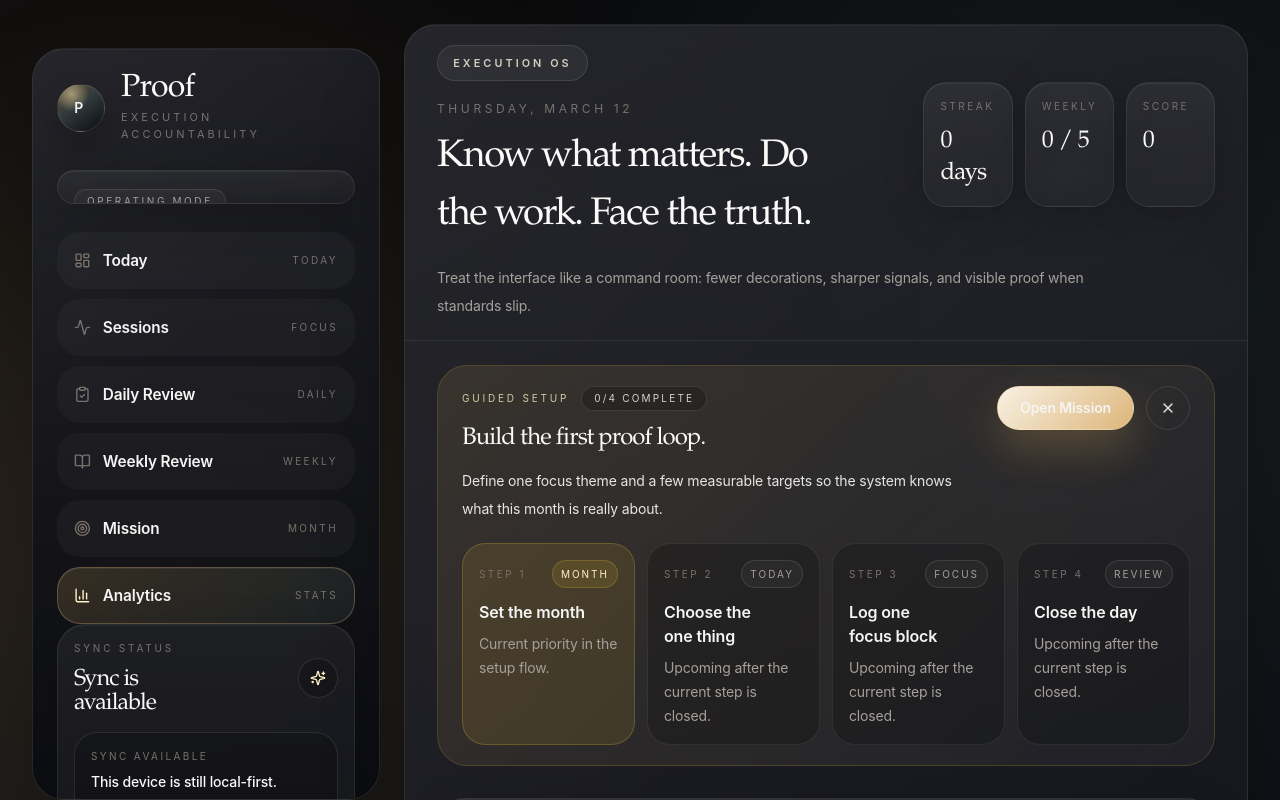
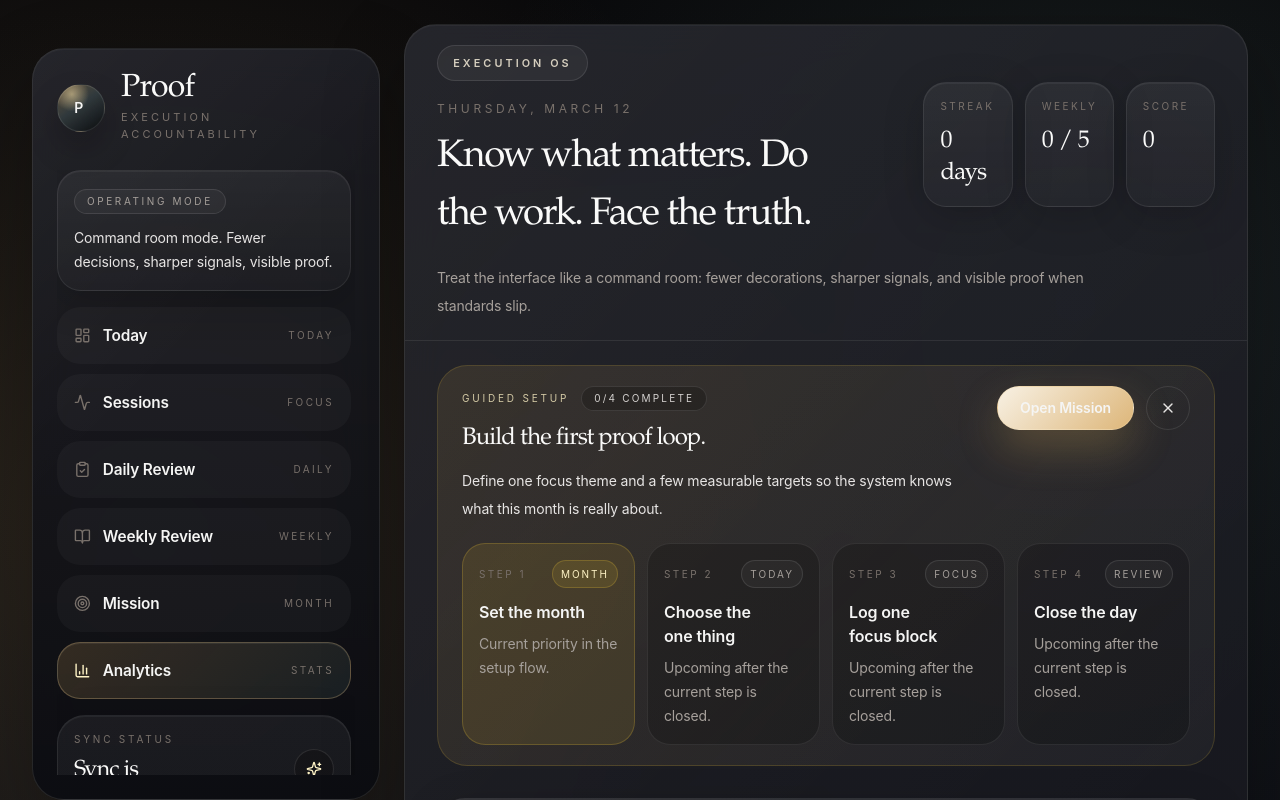
Before and after one commit to mohamedhiba/provisional, a Next.js app: page /analytics in a window 1280 px wide. Shown: the top 800 px of the page. Built offline with nearby package versions, Linux system fonts and the light colour scheme; no server answers.

Commit message:
Make sidebar scroll instead of clipping

```diff
--- a/components/layout/app-shell.tsx
+++ b/components/layout/app-shell.tsx
@@ -52,9 +52,14 @@ export function AppShell({ children }: PropsWithChildren) {
     <div className="relative min-h-screen text-stone-100">
       <div className="mx-auto flex min-h-screen max-w-[1600px] flex-col px-4 py-4 sm:px-6 lg:flex-row lg:gap-6 lg:px-8 lg:py-6">
         <aside className="surface-panel mb-4 rounded-[2rem] p-4 lg:sticky lg:top-6 lg:mb-0 lg:h-[calc(100vh-3rem)] lg:w-[336px] lg:p-6 xl:w-[348px]">
-          <div className="flex h-full flex-col">
+          <div className="flex h-full min-h-0 flex-col">
+            <div className="shrink-0">
               <Logo />
-            <div className="mt-7 surface-panel-soft rounded-[1.5rem] px-4 py-4">
+            </div>
+
+            <div className="mt-7 flex-1 min-h-0 overflow-y-auto pr-1">
+              <div className="space-y-4">
+                <div className="surface-panel-soft shrink-0 rounded-[1.5rem] px-4 py-4">
                   <span className="inline-flex rounded-full border border-white/10 bg-white/[0.04] px-3 py-1 text-[10px] uppercase tracking-[0.26em] text-stone-400">
                     Operating mode
                   </span>
@@ -62,7 +67,8 @@ export function AppShell({ children }: PropsWithChildren) {
                     Command room mode. Fewer decisions, sharper signals, visible proof.
                   </p>
                 </div>
-            <div className="mt-7 space-y-2.5">
+
+                <div className="space-y-2.5">
                   {siteConfig.navItems.map((item) => {
                     const active =
                       pathname === item.href || pathname.startsWith(`${item.href}/`);
@@ -99,8 +105,8 @@ export function AppShell({ children }: PropsWithChildren) {
                   })}
                 </div>
 
-            <div className="mt-6 space-y-4 lg:mt-auto">
                 <AccountPanel />
+
                 <div className="surface-panel-soft rounded-[1.75rem] p-4">
                   <p className="text-xs uppercase tracking-[0.28em] text-stone-500">
                     Operating rule
@@ -108,6 +114,7 @@ export function AppShell({ children }: PropsWithChildren) {
                   <p className="mt-3 text-sm leading-6 text-stone-300">
                     Daily proof beats motivational fiction. One thing first.
                   </p>
+                </div>
               </div>
             </div>
           </div>
```
Lines whose indentation alone changed are shown as unchanged.
